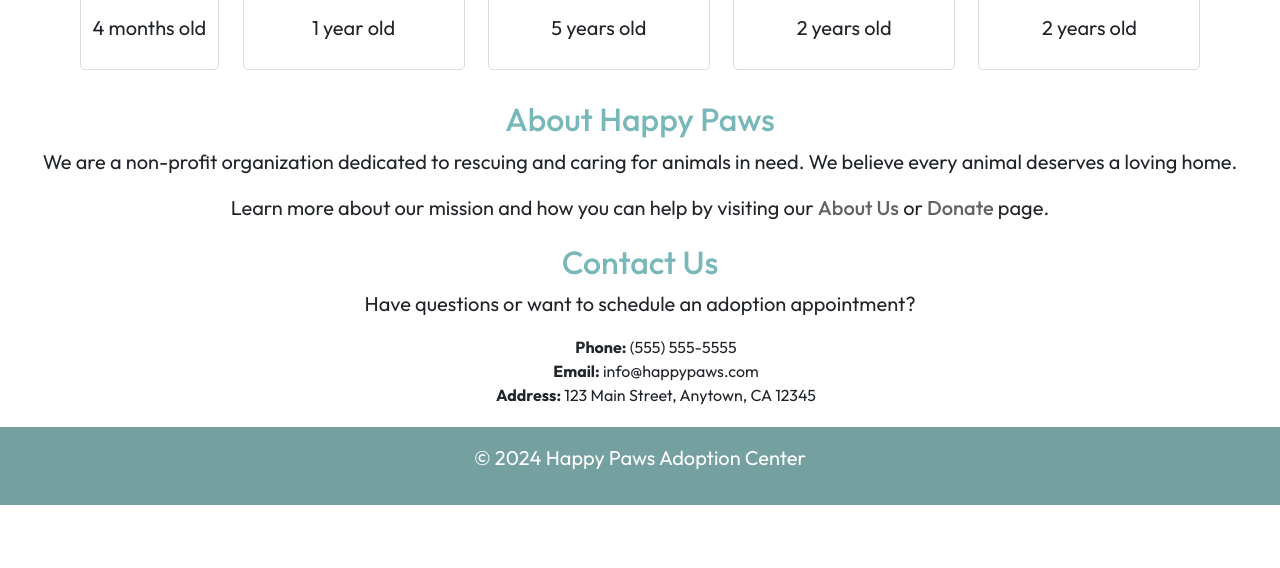
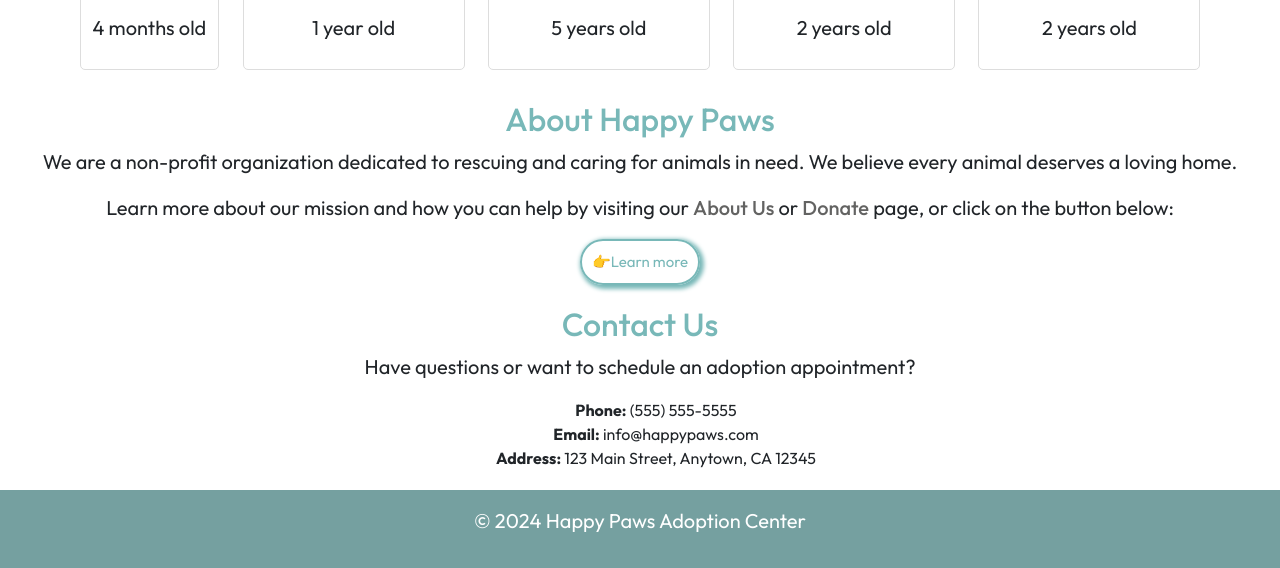
Before and after one commit to juliarcardoso/HappyPaws, a plain HTML site: page index.html in a window 1280 px wide. Shown: the part 860-1428 px from the top of the page. Before the commit the page ends 1365 px from the top, so only its background shows below. Drawn offline with nearby package versions, Linux system fonts and the light colour scheme.

Commit message:
added-button

```diff
--- a/index.html
+++ b/index.html
@@ -109,7 +109,10 @@
         <section id="about-us">
             <h2>About Happy Paws</h2>
             <p>We are a non-profit organization dedicated to rescuing and caring for animals in need. We believe every animal deserves a loving home.</p>
-            <p>Learn more about our mission and how you can help by visiting our <a href="#">About Us</a> or <a href="#">Donate</a> page.</p>
+            <p>Learn more about our mission and how you can help by visiting our <a href="#">About Us</a> or <a href="#">Donate</a> page, or click on the button below:</p>
+            <button class="buttonForm">
+              👉Learn more
+            </button>
         </section>
 
         <section id="contact">
--- a/script.js
+++ b/script.js
@@ -5,4 +5,13 @@ $(document).ready(function (){
     $("#abrirAnimal").click(function (){
         $('#exampleModalCenter').modal('show');
     })
+
+    let applyButton = document.querySelector(".buttonForm");
+    applyButton.addEventListener("click", more);
 })
+
+function more() {
+    let firstName = prompt("What is your first name?");
+    let email = prompt("What is your email address?");
+    alert("Hi " + firstName + "! Welcome to Happy Paws, we will be in touch soon 🤗");
+}
--- a/style.css
+++ b/style.css
@@ -17,6 +17,25 @@ body {
   font-weight: 400;
   font-style: normal;
 }
+
+.buttonForm {
+  background: 10px;
+    border: 2px solid;
+    border-radius: 30px;
+    box-shadow: 2px 2px 4px 2px ;
+    color: #78b8b8;
+    display: block;
+    font-size: 15px;
+    margin: 0 auto;
+    padding: 10px;
+    text-align: center;
+    transition: all 200ms ease-in-out;
+}
+
+.buttonForm:hover {
+    background: #05f3f7;
+    cursor: pointer;
+  }
 
 h1 {
     text-align: center;
```
